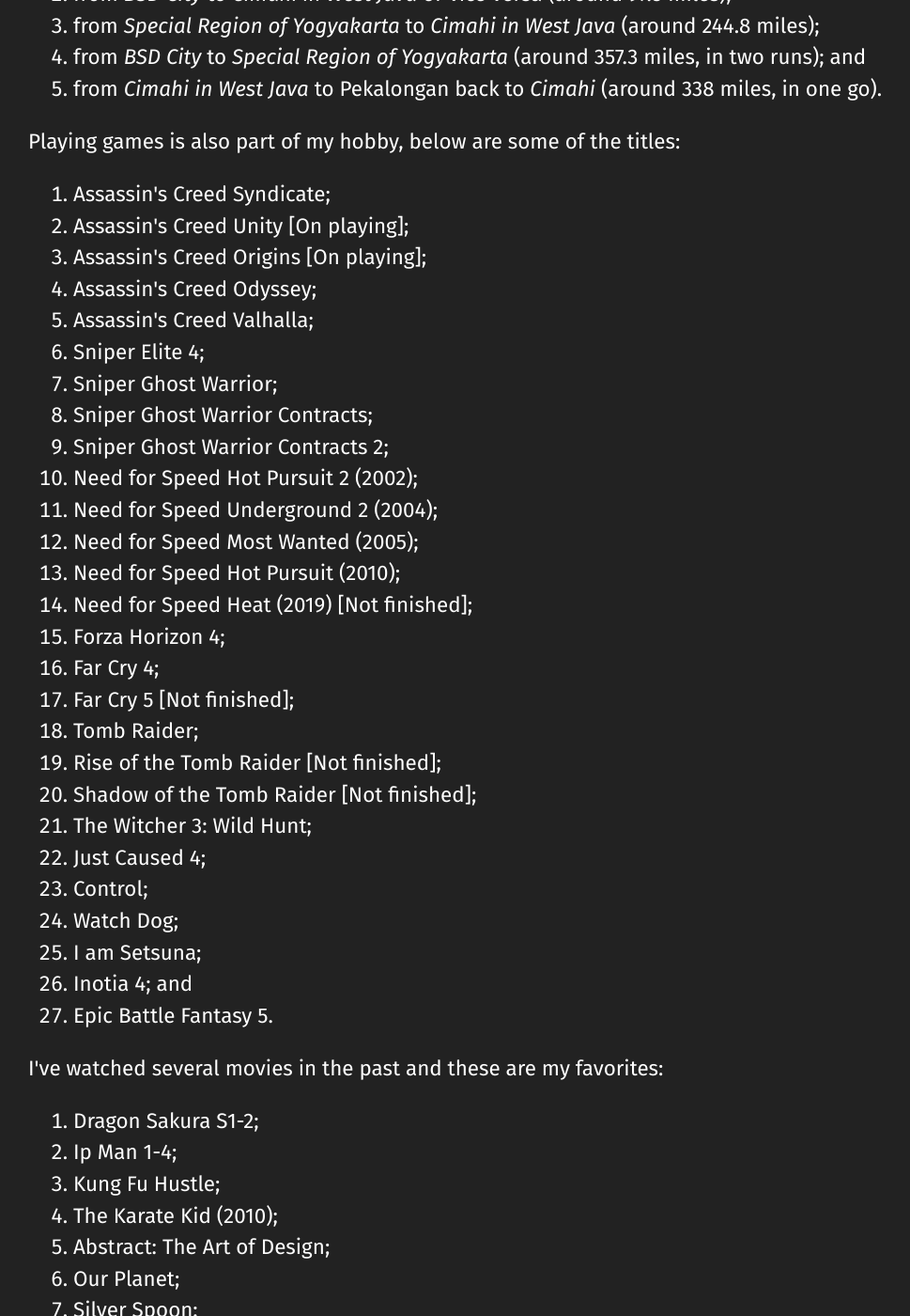
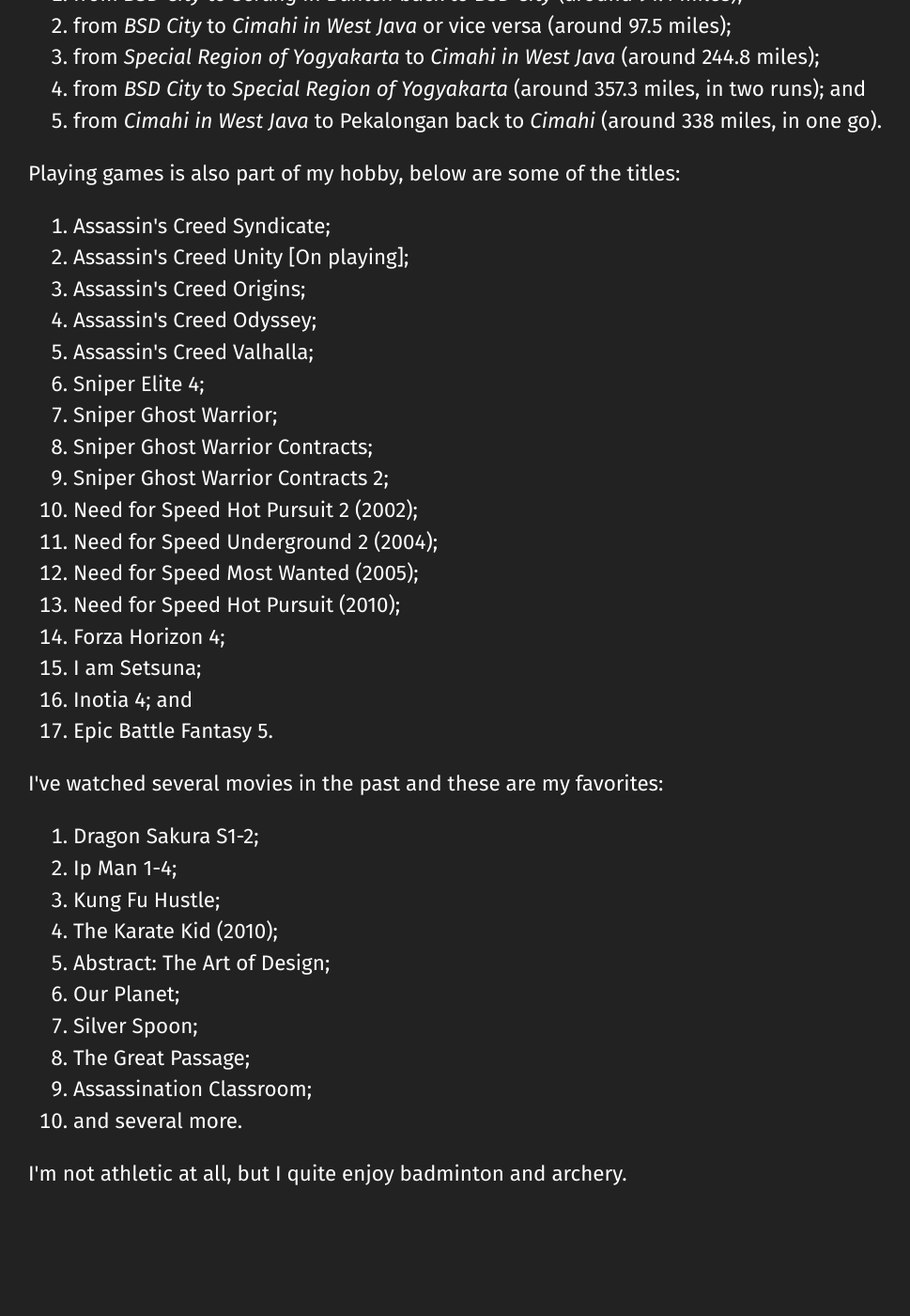
Before and after one commit to naruaika/naruaika.github.io, a Jekyll site: the page built from resources/index.html, in a window 1280 px wide and 1400 px high, scrolled down 2376 px. Shown: the whole window at 94% size, without its empty margins (2-971 px from the left). Built offline with Jekyll 4.4.1, drawn with Linux system fonts in a browser that asks for light colours; some of the changed text lies outside the part shown.

```diff
--- a/resources/index.html
+++ b/resources/index.html
@@ -194,7 +195,7 @@ permalink: /resource/
     <ol>
         <li>Assassin's Creed Syndicate;</li>
         <li>Assassin's Creed Unity [On playing];</li>
-        <li>Assassin's Creed Origins [On playing];</li>
+        <li>Assassin's Creed Origins;</li>
         <li>Assassin's Creed Odyssey;</li>
         <li>Assassin's Creed Valhalla;</li>
         <li>Sniper Elite 4;</li>
@@ -205,17 +206,17 @@ permalink: /resource/
         <li>Need for Speed Underground 2 (2004);</li>
         <li>Need for Speed Most Wanted (2005);</li>
         <li>Need for Speed Hot Pursuit (2010);</li>
-        <li>Need for Speed Heat (2019) [Not finished];</li>
+        <!-- <li>Need for Speed Heat (2019) [Not finished];</li> -->
         <li>Forza Horizon 4;</li>
-        <li>Far Cry 4;</li>
-        <li>Far Cry 5 [Not finished];</li>
-        <li>Tomb Raider;</li>
-        <li>Rise of the Tomb Raider [Not finished];</li>
-        <li>Shadow of the Tomb Raider [Not finished];</li>
-        <li>The Witcher 3: Wild Hunt;</li>
-        <li>Just Caused 4;</li>
-        <li>Control;</li>
-        <li>Watch Dog;</li>
+        <!-- <li>Far Cry 4;</li> -->
+        <!-- <li>Far Cry 5 [Not finished];</li> -->
+        <!-- <li>Tomb Raider;</li> -->
+        <!-- <li>Rise of the Tomb Raider [Not finished];</li> -->
+        <!-- <li>Shadow of the Tomb Raider [Not finished];</li> -->
+        <!-- <li>The Witcher 3: Wild Hunt;</li> -->
+        <!-- <li>Just Caused 4;</li> -->
+        <!-- <li>Control;</li> -->
+        <!-- <li>Watch Dog;</li> -->
         <li>I am Setsuna;</li>
         <li>Inotia 4; and</li>
         <li>Epic Battle Fantasy 5.</li>
```
Also changed, not shown: other parts of resources/index.html (+1 -0 lines), _posts/2025-05-31-there-is-always-a-way-darktable-editing-session-9.html (added, +11 -0 lines), _posts/2025-06-06-when-we-see-light-again-darktable-editing-session-10.html (added, +11 -0 lines).
